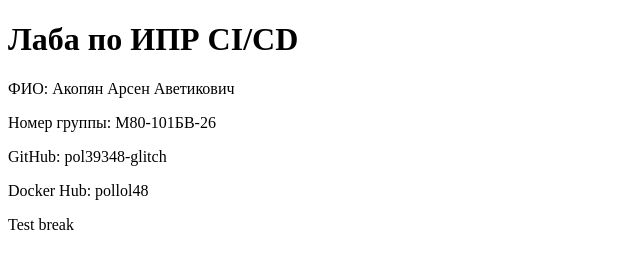
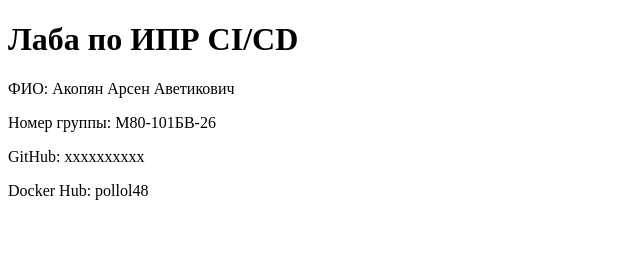
Before and after one commit to pol39348-glitch/pol39348-glitch--ci-cd-lab, a plain HTML site: page index.html in a window 1280 px wide. Shown: the whole page, without its empty margins (0-640 px from the left). Drawn offline with Linux system fonts and the light colour scheme.

Commit message:
Break page check for CI demo

```diff
--- a/index.html
+++ b/index.html
@@ -8,8 +8,7 @@
     <h1>Лаба по ИПР CI/CD</h1>
     <p>ФИО: Акопян Арсен Аветикович</p>
 	<p>Номер группы: М80-101БВ-26</p>
-    <p>GitHub: pol39348-glitch</p>
+    <p>GitHub: xxxxxxxxxx</p>
     <p>Docker Hub: pollol48</p>
-    <p>Test break </p>
   </body>
 </html>
```
